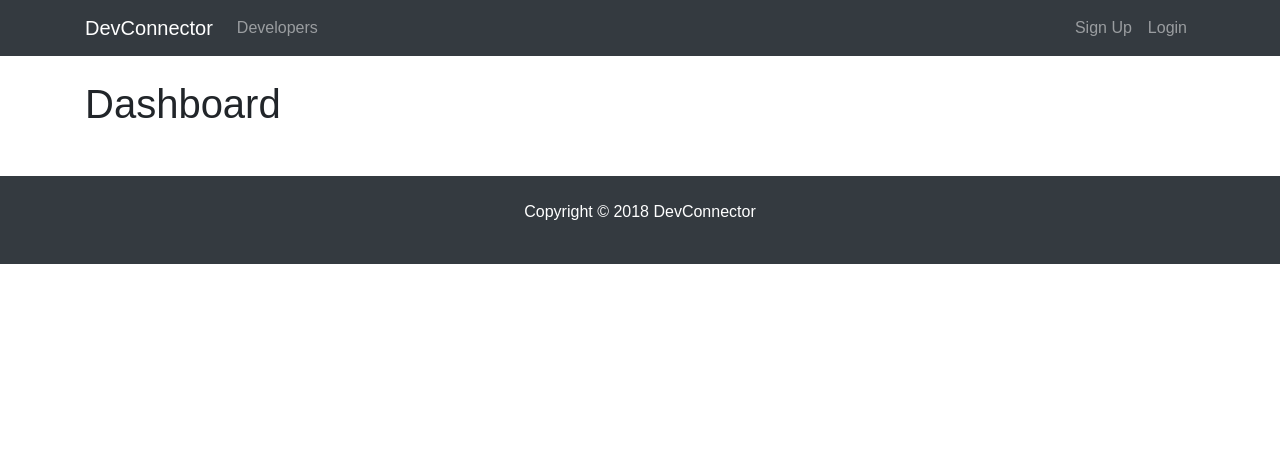
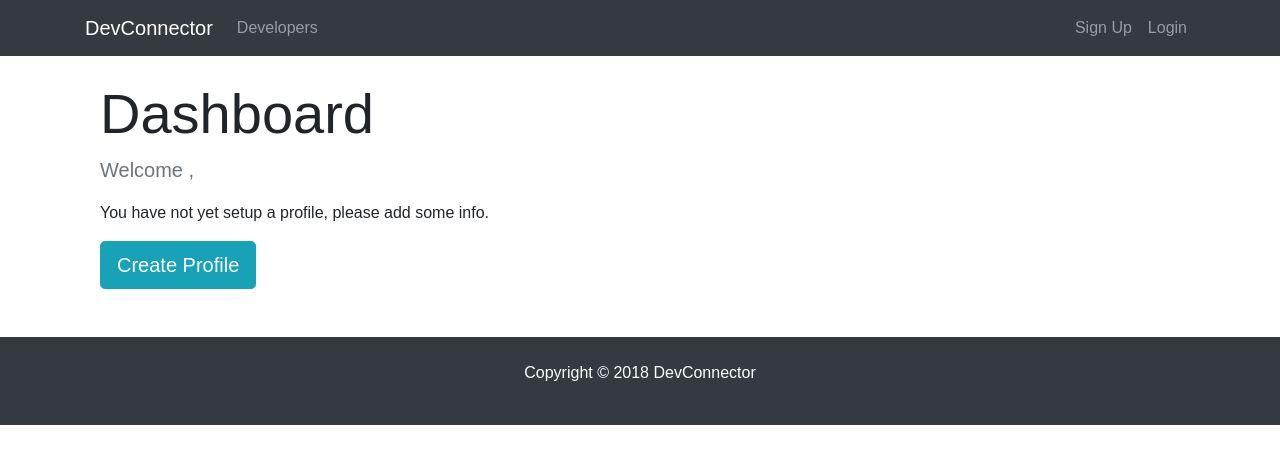
Before and after one commit to k0d1ngn1nja/dev-connector, a React (Create React App) app in the folder client/: page /dashboard in a window 1280 px wide. Shown: the top 464 px of the page. Built offline with nearby package versions, Linux system fonts and the light colour scheme; no server answers.

Commit message:
dashboard component created + spinner effect added for loading data

```diff
--- a/client/src/components/dashboard/Dashboard.js
+++ b/client/src/components/dashboard/Dashboard.js
@@ -1,5 +1,7 @@
 import React, { Component } from 'react';
 import { connect } from "react-redux";
+import Spinner from "../layout/Spinner";
+import { Link } from "react-router-dom";
 import { currentProfileAction } from "../../actions/profileActions";
 
 class Dashboard extends Component {
@@ -8,12 +10,46 @@ class Dashboard extends Component {
 	}
 
 	render() {
+		let dashboardContent;
+		const { user } = this.props.auth;
+		const { profile, loading } = this.props.profile;
+
+		if(profile === null || loading){
+			dashboardContent = <Spinner />
+		} else{
+			// check if logged in user has a profile
+			if(Object.keys(profile).length > 0){
+				dashboardContent = <h4>Display Profile</h4>
+			} else{
+				//user is logged in but has no profile
+				dashboardContent = (
+					<div>
+						<p className="lead text-muted">Welcome {user.name},</p>
+						<p>You have not yet setup a profile, please add some info.</p>
+						<Link to="/profile/new" className="btn btn-info btn-lg">Create Profile</Link>
+					</div>
+				)
+			}
+		}
+
 		return (
-			<div>
-				<h1>Dashboard</h1>
+			<div className="dashboard">
+				<div className="container">
+					<div className="row">
+						<div className="col-md-12">
+							<h1 className="display-4">Dashboard</h1>
+							{dashboardContent}
+						</div>
+					</div>
+				</div>
 			</div>
 		);
 	}
 }
 
-export default connect(null, {currentProfileAction})(Dashboard);
+const mapStateToProps = (state) =>({
+	profile: state.profile,
+	auth: state.auth
+});
+
+export default connect(mapStateToProps, { currentProfileAction })(Dashboard);
--- /dev/null
+++ b/client/src/components/layout/Spinner.js
@@ -0,0 +1,14 @@
+import React from 'react';
+import spinnerGIF from './spinner.gif';
+
+export default () => {
+  return (
+    <div>
+      <img
+        src={spinnerGIF}
+        alt="Loading..."
+        style={{ width: '200px', margin: 'auto', display: 'block' }}
+      />
+    </div>
+  );
+};
```
Also changed, not shown: client/src/components/layout/spinner.gif (added).
